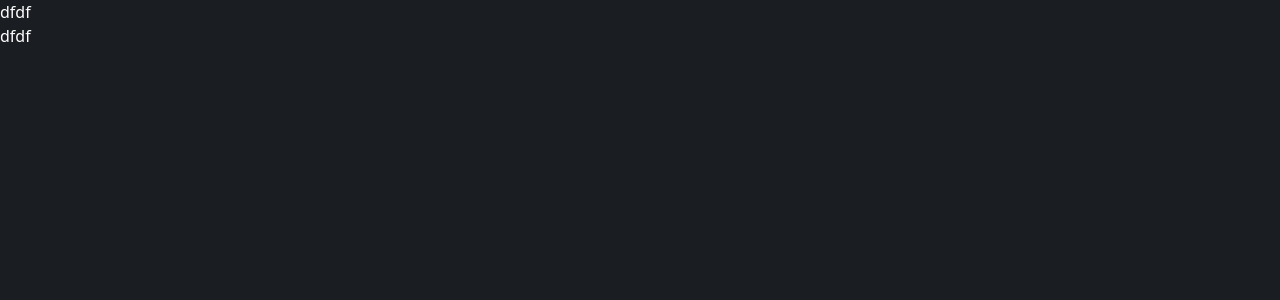
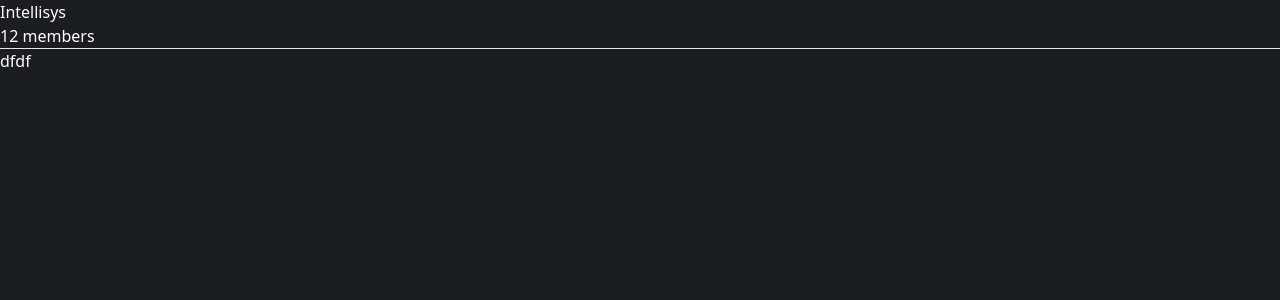
Before and after one commit to Abinsonsuresh/Artificium-AI-Chatbot-App, a React (Vite) app: page / in a window 1280 px wide. Shown: the top 300 px of the page. Built offline with nearby package versions, Linux system fonts and the light colour scheme.

Commit message:
Group section added

```diff
--- a/package.json
+++ b/package.json
@@ -11,7 +11,8 @@
   },
   "dependencies": {
     "react": "^18.2.0",
-    "react-dom": "^18.2.0"
+    "react-dom": "^18.2.0",
+    "react-icons": "^5.0.1"
   },
   "devDependencies": {
     "@types/react": "^18.2.64",
--- a/src/Components/SideBar.jsx
+++ b/src/Components/SideBar.jsx
@@ -3,8 +3,23 @@ import React from 'react'
 const SideBar = () => {
     return (
         <>
-            <div className='bg-[#131619] w-[300px]  h-full min-h-[670px] rounded-xl p-4 hidden md:flex'>
-                dfdf
+            <div className='bg-[#131619] w-[300px]  h-full min-h-[670px] rounded-xl p-4 hidden md:flex flex-col'>
+                <div className='Profile flex flex-row justify-between items-center bg-[#131619] '>
+                    <div className='flex flex-row justify-center items-center gap-5'>
+                        <div>
+                            <div className='w-10 h-10 rounded-full bg-red-950'></div>
+                        </div>
+                        <div className='flex flex-col'>
+                            <p className='text-[16px]'>Intellisys</p>
+                            <p className='text-[12px]'>12 members</p>
+                        </div>
+                    </div>
+                    <div>
+
+                    </div>
+                </div>
+
+                <hr className='bg-gray-600 opacity-10 mt-2' />
             </div>
 
         </>
```
Also changed, not shown: 1 other file (tests, documents, lock files or other folders).
